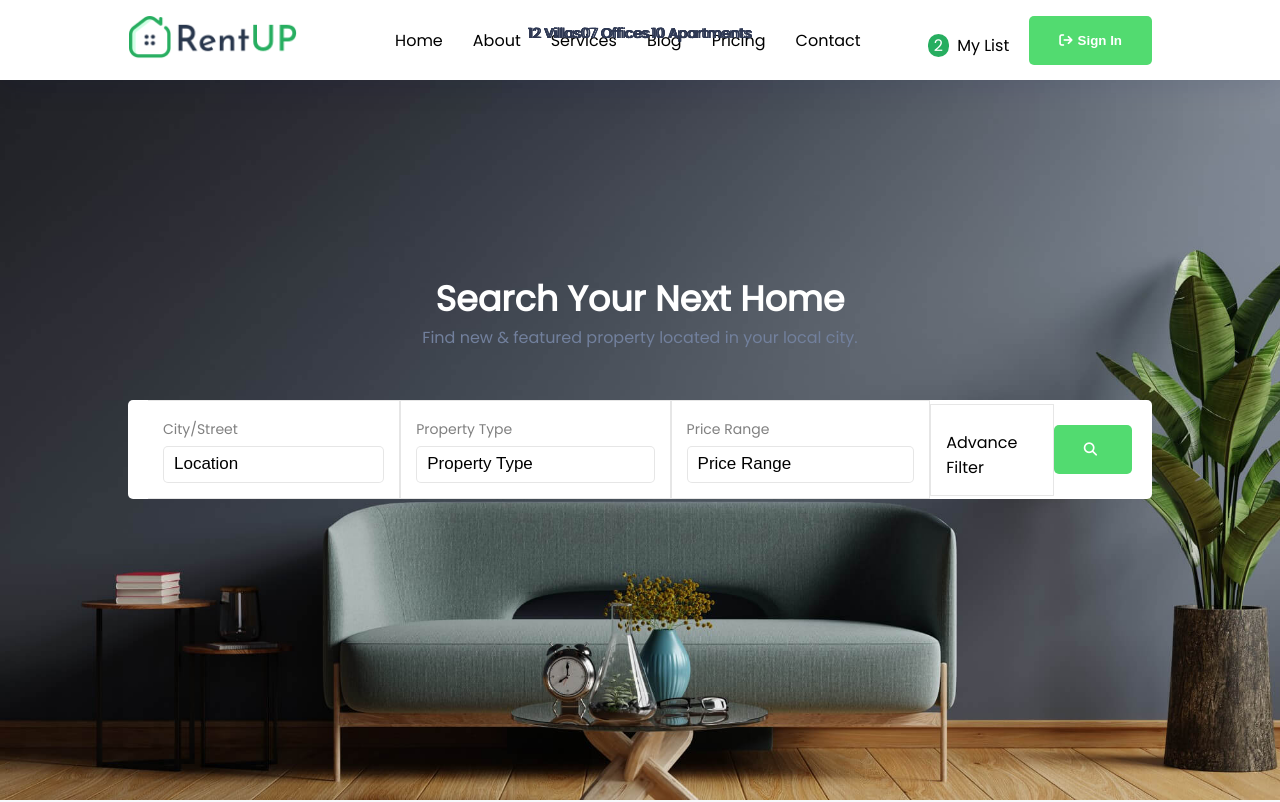
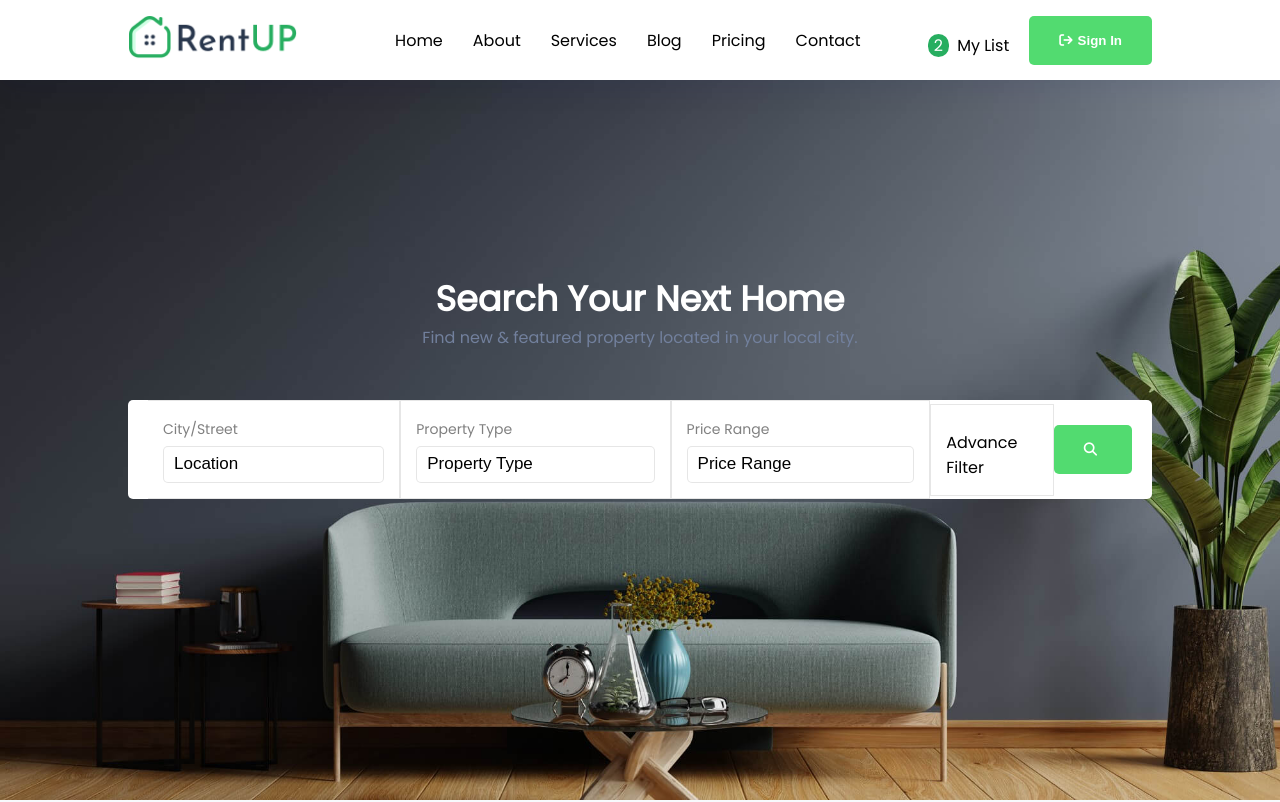
Before and after one commit to Koima-Sam/Real-Estate-Website, a React (Create React App) app: page / in a window 1280 px wide. Shown: the top 802 px of the page. Built offline with nearby package versions, Linux system fonts and the light colour scheme.

Commit message:
fix the Location styling

```diff
--- a/src/components/home/locations/location.css
+++ b/src/components/home/locations/location.css
@@ -1,4 +1,4 @@
-.box .location{
+.location .box {
     position: relative;
     border-radius: 5px;
 }
@@ -11,9 +11,33 @@
     left: 0;
     display: flex;
     align-items: center;
+    justify-content: center;
     flex-direction: column;
     height: 250px;
     width: 100%;
     color: #fff;
     z-index: 2222;
 }
+.location .overlay::after{
+    content: "";
+    position: absolute;
+    top: 0;
+    left: 0;
+    width: 340px;
+    height: 210px;
+    background: rgb(15 28 47 / 30%);
+    z-index: -1;
+    margin: 20px;
+    border-radius: 5px;
+}
+.location label{
+    color: #fff;
+    margin-right: 20px;
+    opacity: 0.8;
+}
+@media screen and (max-width:800px){
+    .location .overlay::after{
+        width: 280px;
+        height: 170px;
+    }
+}
```
